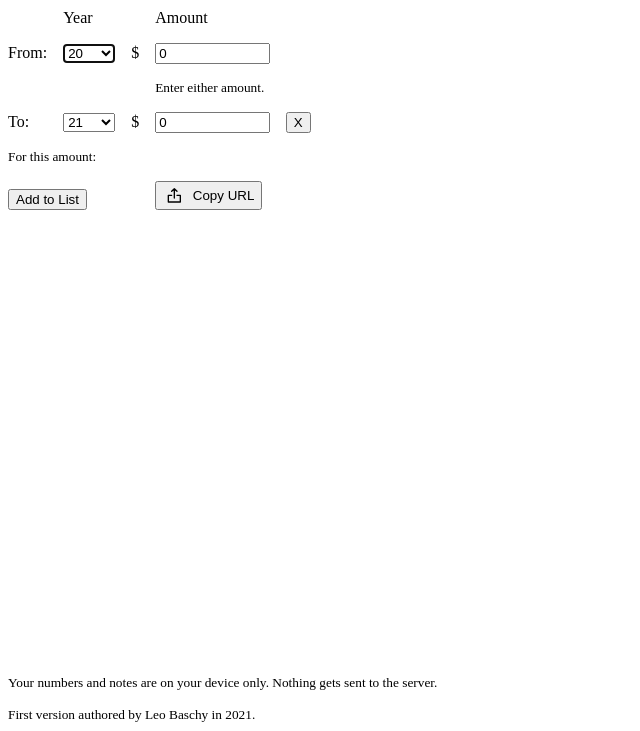
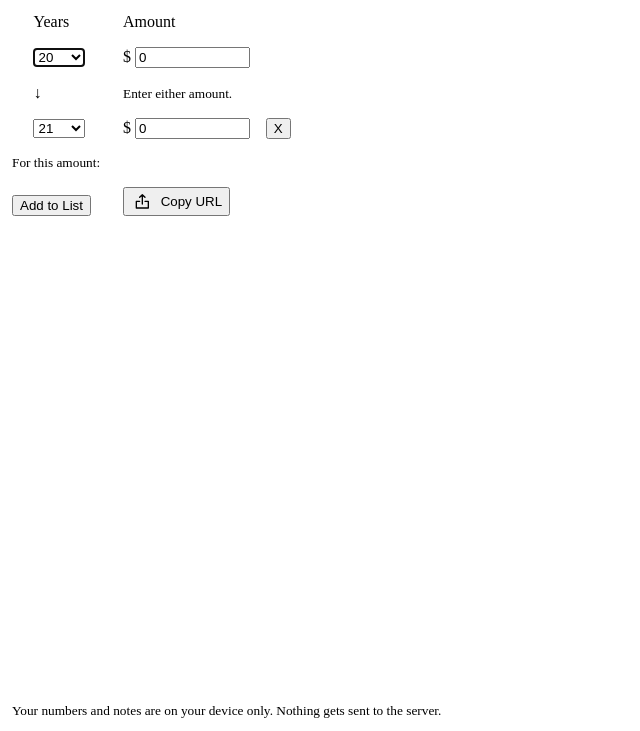
Before and after one commit to srguiwiz/inflation, a website: page index.html in a window 1280 px wide. Shown: the part 69-800 px from the top of the page, without its empty margins (0-640 px from the left). Drawn offline with Linux system fonts and the light colour scheme.

Commit message:
Change appearance

```diff
--- a/index.html
+++ b/index.html
@@ -45,11 +45,11 @@ Initial coding by Leo Baschy at https://github.com/srguiwiz/inflation/ .
       box-sizing: border-box;
       height: 100%;
       display: grid;
-      grid-template-columns: repeat(4, min-content) 1fr;
-      grid-template-rows: repeat(8, auto) 1fr repeat(3, auto);
+      grid-template-columns: repeat(4, auto) 1fr;
+      grid-template-rows: repeat(8, auto) 1fr repeat(2, auto);
       gap: 1rem;
       margin: 0px;
-      padding: 0.5rem;
+      padding: 0.75rem;
       overflow: hidden;
     }
 
@@ -65,6 +65,10 @@ Initial coding by Leo Baschy at https://github.com/srguiwiz/inflation/ .
 
     .container * {
       align-self: baseline;
+    }
+
+    .amount {
+      min-width: max-content;
     }
 
     input[type='number'] {
@@ -130,39 +134,31 @@ Initial coding by Leo Baschy at https://github.com/srguiwiz/inflation/ .
     <div class="heading">Inflation</div>
     <div class="explanation">Based on Consumer Price Index.</div>
     <div class="first-column"></div>
-    <div>Year</div>
+    <div>Years</div>
     <div></div>
     <div>Amount</div>
-    <div class="first-column">
-      From:
-    </div>
+    <div class="first-column"></div>
     <div>
       <select name="fromYear" autofocus>
       </select>
     </div>
-    <div>
-      $
-    </div>
-    <div>
-      <input name="fromAmount" type="number" min="0" />
+    <div></div>
+    <div class="amount">
+      <span>$ </span><input name="fromAmount" type="number" min="0" />
     </div>
     <div class="first-column"></div>
-    <div></div>
+    <div>↓</div>
     <div></div>
     <div class="explanation-right">
       Enter either amount.</div>
-    <div class="first-column">
-      To:
-    </div>
+    <div class="first-column"></div>
     <div>
       <select name="toYear">
       </select>
     </div>
-    <div>
-      $
-    </div>
-    <div>
-      <input name="toAmount" type="number" min="0" />
+    <div></div>
+    <div class="amount">
+      <span>$ </span><input name="toAmount" type="number" min="0" />
     </div>
     <div class="clear">
       <button onclick="clearAmounts()"><label>X</label></button>
@@ -190,7 +186,7 @@ Initial coding by Leo Baschy at https://github.com/srguiwiz/inflation/ .
     <div class="explanation" style="visibility: hidden;">You can add notes to this memorized text,
       edit, copy, or delete all.</div>
     <div class="explanation">Your numbers and notes are on your device only. Nothing gets sent to the server.</div>
-    <div class="explanation">First version authored by Leo Baschy in 2021.</div>
+    <div class="explanation personal" style="display:none;">Initial version authored by Leo Baschy in 2021.</div>
   </div>
   <script>
     // data from https://www.bls.gov/data/inflation_calculator.htm
@@ -593,6 +589,12 @@ Initial coding by Leo Baschy at https://github.com/srguiwiz/inflation/ .
         || memorized.includes(memo()); // avoid duplicates
     }
     //
+    const personal = document.location.hostname === "srguiwiz.github.io";
+    document.querySelectorAll(".personal").forEach(element => {
+      if (personal) element.style.display = "";
+      else element.remove(); // avoid forks advertising an author's personal note
+    });
+    //
     setFromURLAndMemoryAndStorage(); // first time
     showMemorized(); // first time
   </script>
```
Also changed, not shown: README.md.
